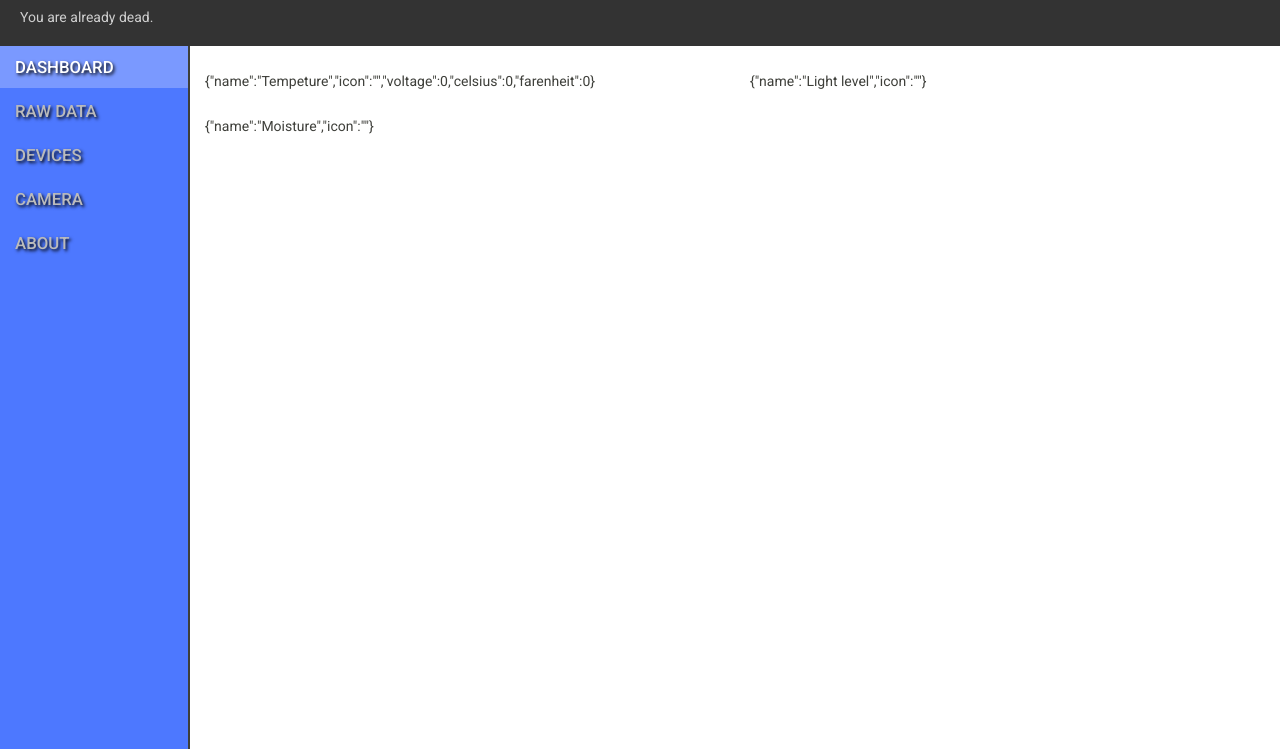
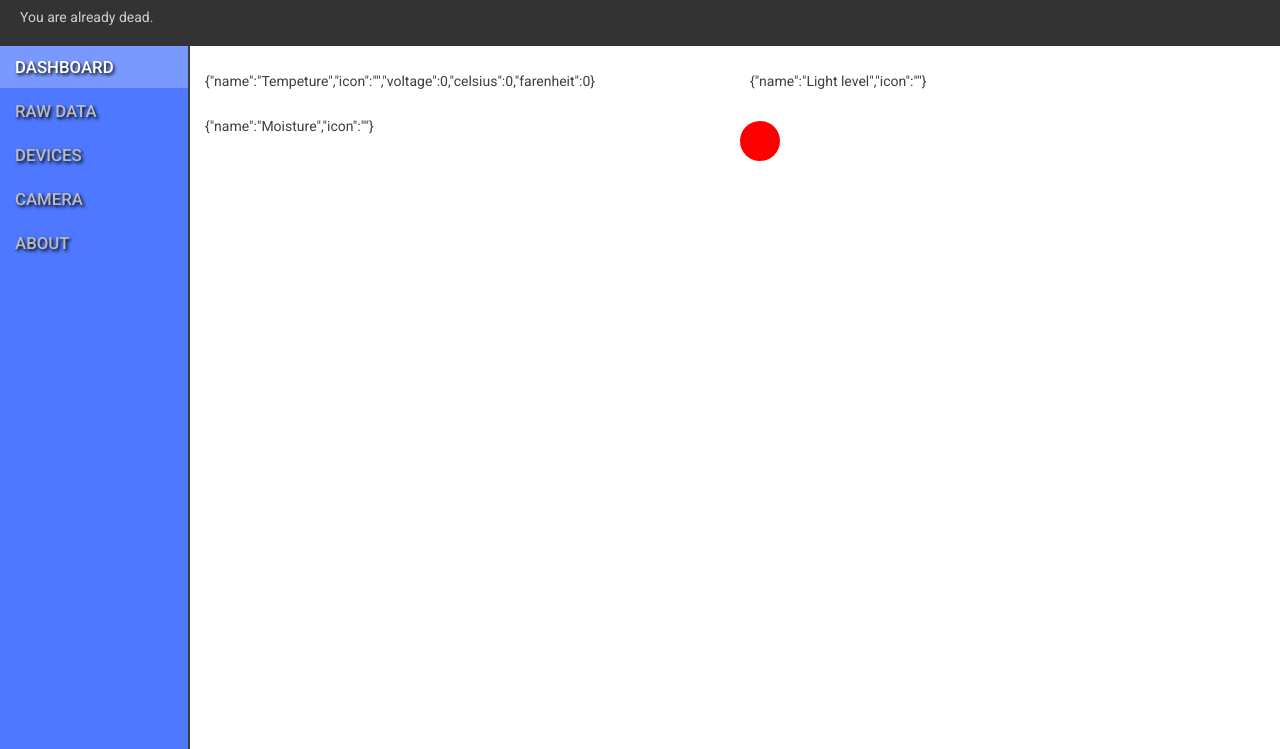
Before and after one commit to Ankk4/SensorDashboad, a website: page app/public/main.html in a window 1280 px wide. Shown: the part 51-800 px from the top of the page. Drawn offline with nearby package versions, Linux system fonts and the light colour scheme; no server answers.

Commit message:
start d3

```diff
--- a/app/public/main.html
+++ b/app/public/main.html
@@ -42,6 +42,11 @@
             <div>
 				<div class="col-md-6 col-sm-12" data-ng-repeat="sensor in dashboard.sensors">{{sensor}}</div>
 			</div>
+			<div>
+				<svg id="vis" widht="640" height="480">
+					<circle cx="25" cy="25" r="20" style="fill:red;">
+				</svg>
+			</div>
 		</div>
 	</div>
 	<!-- Footer
```
